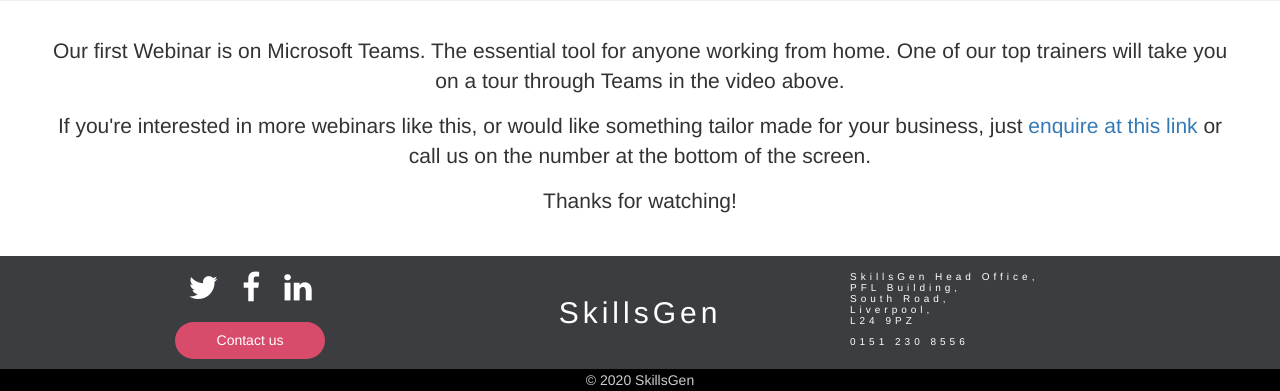
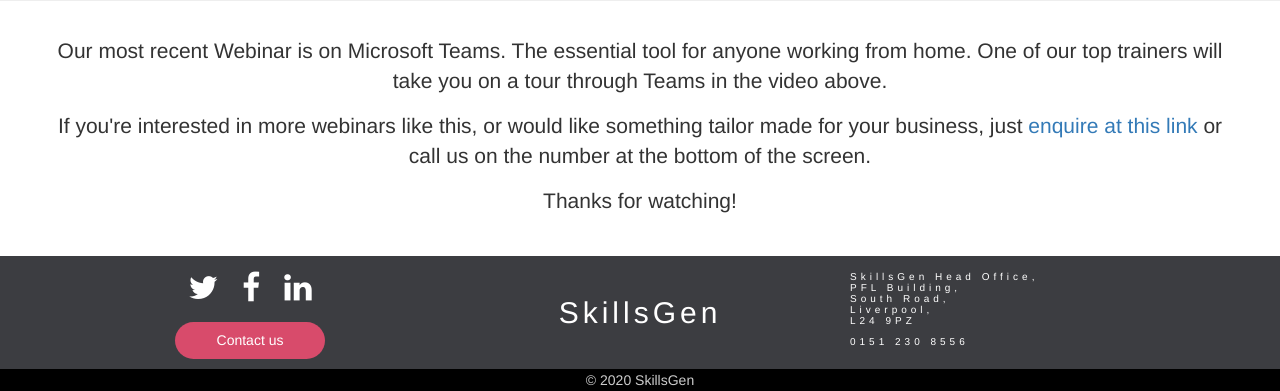
Before and after one commit to SkillsGen/sgmain, a Flask app: page /onlinelearning in a window 1280 px wide. Shown: the part 499-890 px from the top of the page. Run offline with Flask 2, Linux system fonts and the light colour scheme; some libraries are stand-ins or nearby versions.

Commit message:
language changes

```diff
--- a/templates/onlinelearning.html
+++ b/templates/onlinelearning.html
@@ -7,7 +7,7 @@
 {% block main %}
 <div class="jumbotron text-center">
     <div class="row">
-        <h2>SkillsGen's First Online Webinar!</h2>
+        <h2>Online Webinar!</h2>
         <p style="padding-top:10px"></p>
     </div>
     <div class="row">
@@ -17,7 +17,7 @@
 </div>
 <div class="jumbotron jumbowhite text-center">
   <p style="padding-top:10px">
-    Our first Webinar is on Microsoft Teams. The essential tool for anyone working from home. One of our top trainers will take you on a tour through Teams in the video above.
+    Our most recent Webinar is on Microsoft Teams. The essential tool for anyone working from home. One of our top trainers will take you on a tour through Teams in the video above.
   </p>
   <p>
     If you're interested in more webinars like this, or would like something tailor made for your business, just <a href="{{ url_for('enquire') }}">enquire at this link</a> or call us on the number at the bottom of the screen.
```
